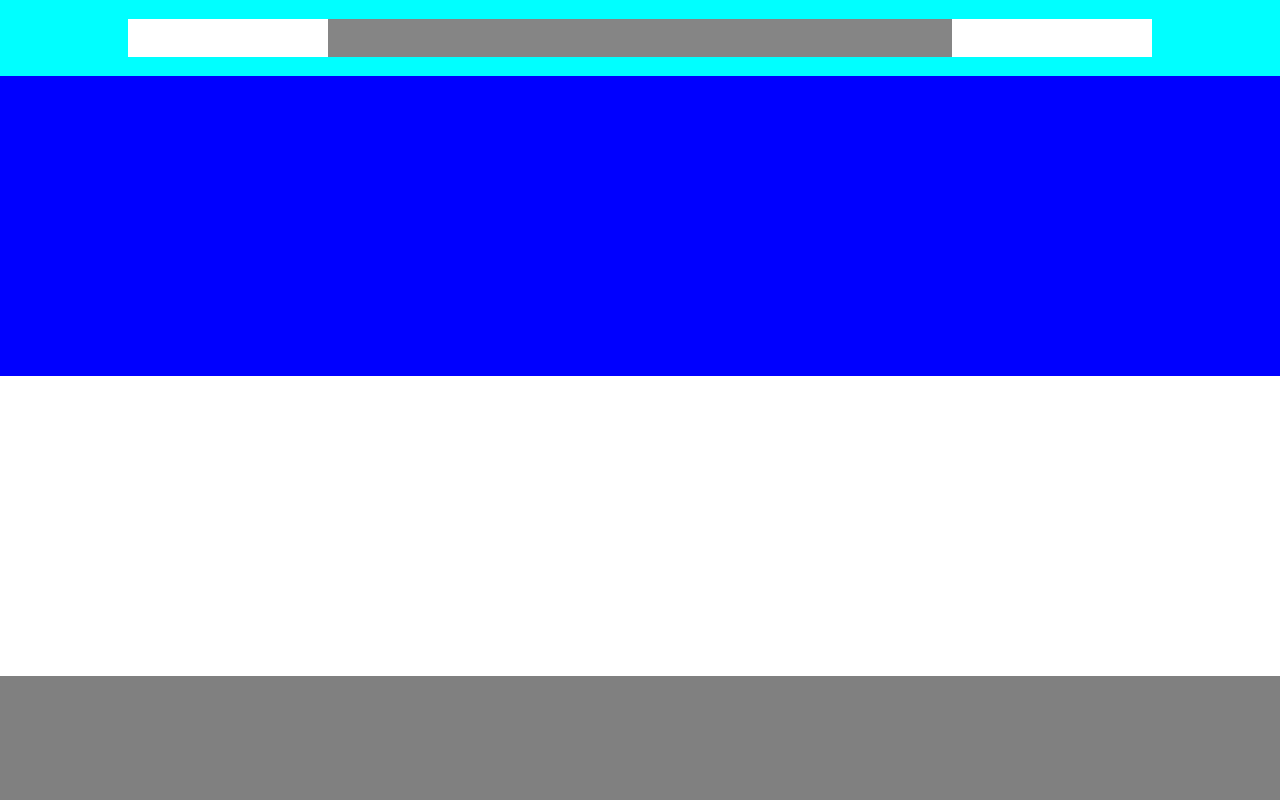
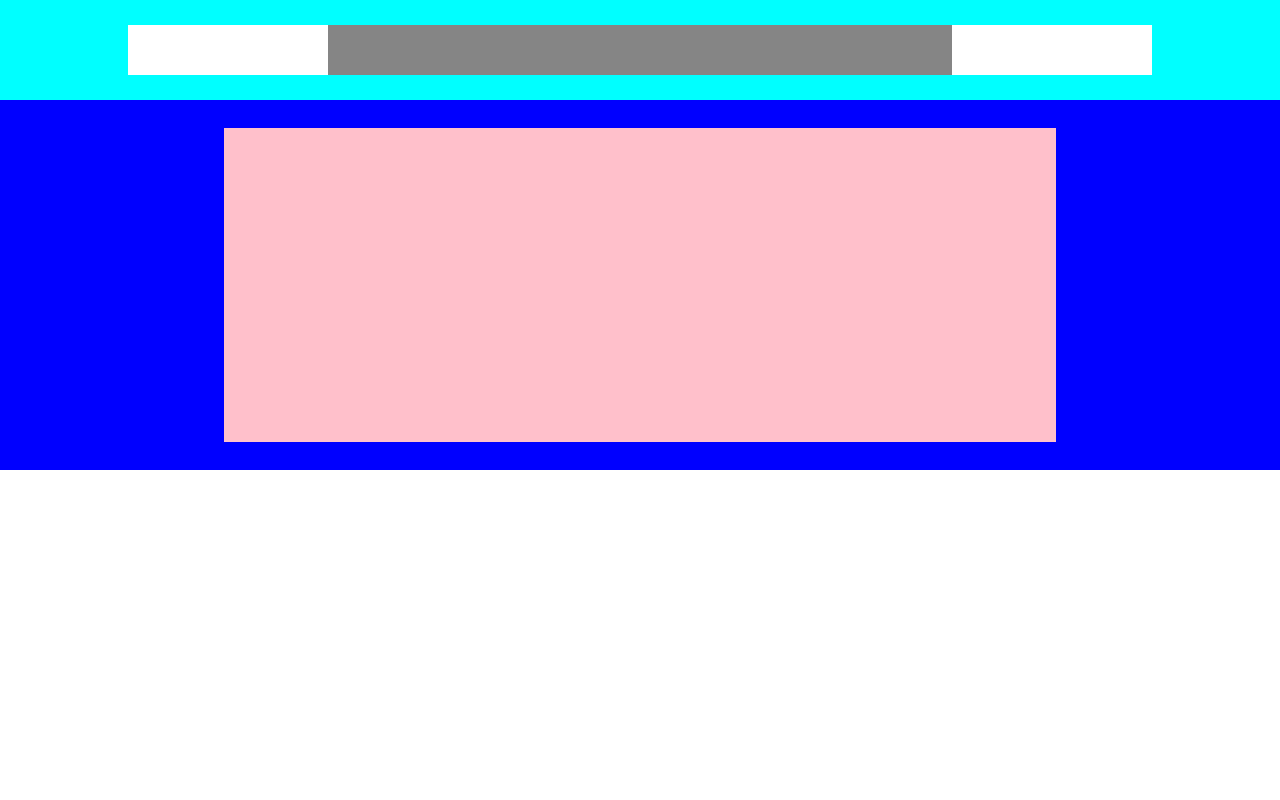
Before and after one commit to christianzaboli/htmlcss-struttura-discord, a plain HTML site: page index.html in a window 1280 px wide. Shown: the top 800 px of the page. Drawn offline with Linux system fonts and the light colour scheme.

Commit message:
jumbotron layout

```diff
--- a/css/style.css
+++ b/css/style.css
@@ -6,7 +6,7 @@
 }
 body{
     width: 100%;
-    height: 5067px;
+    height: 2000px;
     display: flex;
     flex-direction: column;
 }
@@ -20,10 +20,9 @@ body{
     justify-content: center ;
 }
 
-
 /* specifiche header */
 header{
-    height: 1.5%;
+    height: 5%;
     width: 100%;
     background-color: aqua;
     display: flex;
@@ -41,13 +40,32 @@ header{
     flex-grow: 3;
 }
 
+/* main */
+
+main{
+    height: 95%;
+    display: flex;
+    flex-flow: column;
+}
+/* jumbotron */
+
 .jumbotron{
-    height: 300px;
+    height: 100%;
     width: 100%;
     background-color: blue;
+    display: flex;
+    flex-flow: row wrap;
+    align-content: center;
+    justify-content: center;
+}
+.jumbotron-content{
+    background-color: pink;
+    height: 85%;
+    width: 65%;
+
 }
 .main-sections{
-    height: 300px;
+    height: 100%;
     width: 100%;
     background-color: grey;
 }
@@ -55,7 +73,7 @@ header{
     background-color: #fff;
 }
 .bigsection{
-    height: 450px;
+    height: 100%;
 }
 footer{
     height: 250px;
--- a/index.html
+++ b/index.html
@@ -30,12 +30,22 @@
 
             <!-- jumbotron -->
             <div class="jumbotron">
+                <div class="jumbotron-content container">
+                    <!-- content -->
 
+                </div>
             </div>
 
             <!-- seconda sezione -->
             <div class="main-sections white-bg">
+                <div>
+                    <div >
 
+                    </div>
+                    <div>
+
+                    </div>
+                </div>
             </div>
 
             <!-- seconda sezione -->
```
